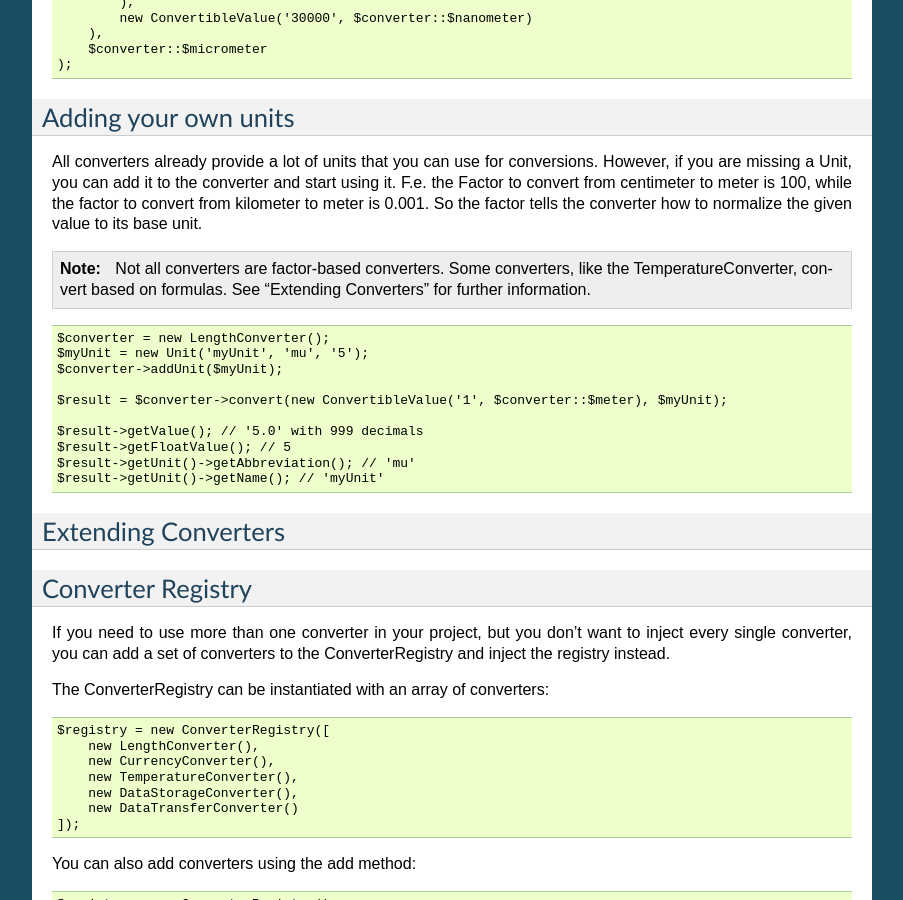
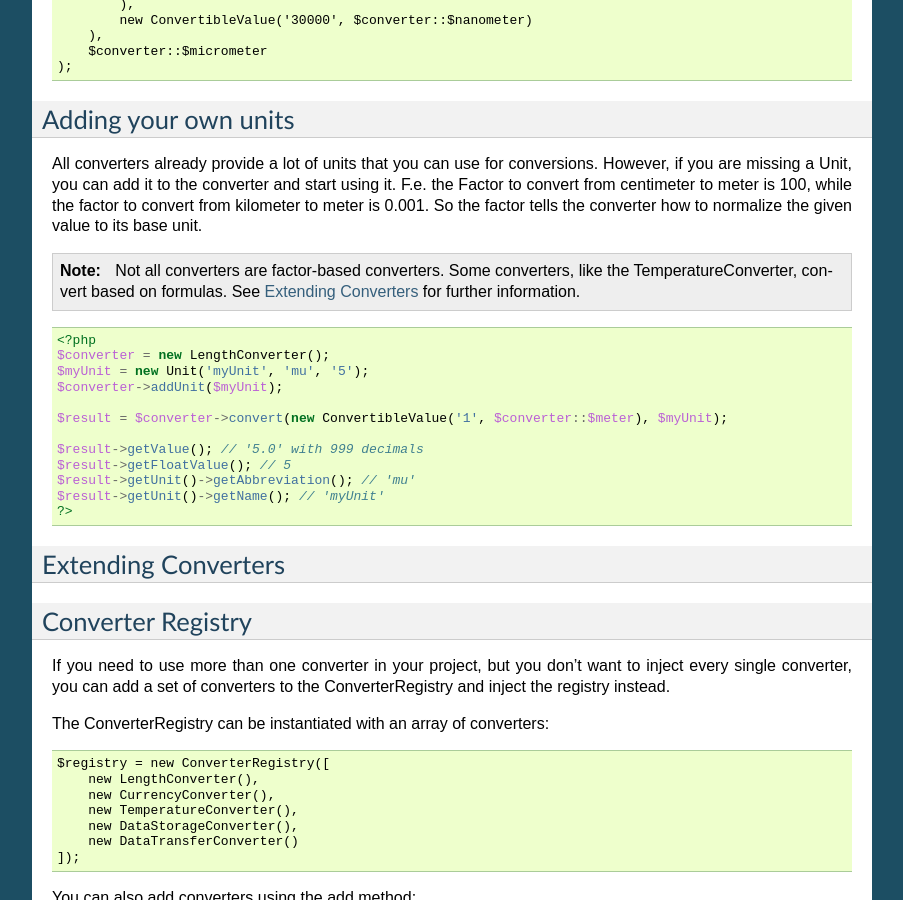
Before and after one commit to xyNNN/unicorn, a Sphinx documentation site: the page built from docs/source/converters.rst, in a window 1280 px wide and 900 px high, scrolled down 1332 px. Shown: the whole window, without its empty margins (198-1101 px from the left). Built offline with Sphinx 7.4.7, drawn with Linux system fonts in a browser that asks for light colours; some of the changed text lies outside the part shown.

Commit message:
working on docs

```diff
--- a/docs/source/converters.rst
+++ b/docs/source/converters.rst
@@ -10,7 +10,7 @@
 ==========
 
 To convert a ConvertibleValue to another Unit, you have to call the convert method.
-The method works as follows: convert "X of Unit Y" to "Unit Z".
+The method works as follows: convert ``X of Unit Y`` to ``Unit Z``.
 The convert method returns a ConvertibleValue, that you can use for further operations.
 Let's have a look at the convert methods signature:
 
@@ -100,10 +100,11 @@
 
 .. note:: Not all converters are factor-based converters.
           Some converters, like the TemperatureConverter, convert based on formulas.
-          See "Extending Converters" for further information.
+          See `Extending Converters`_ for further information.
 
 .. code-block:: php
 
+    <?php
     $converter = new LengthConverter();
     $myUnit = new Unit('myUnit', 'mu', '5');
     $converter->addUnit($myUnit);
@@ -114,6 +115,7 @@
     $result->getFloatValue(); // 5
     $result->getUnit()->getAbbreviation(); // 'mu'
     $result->getUnit()->getName(); // 'myUnit'
+    ?>
 
 Extending Converters
 ====================
```
Also changed, not shown: other parts of docs/source/converters.rst (+2 -0 lines).
